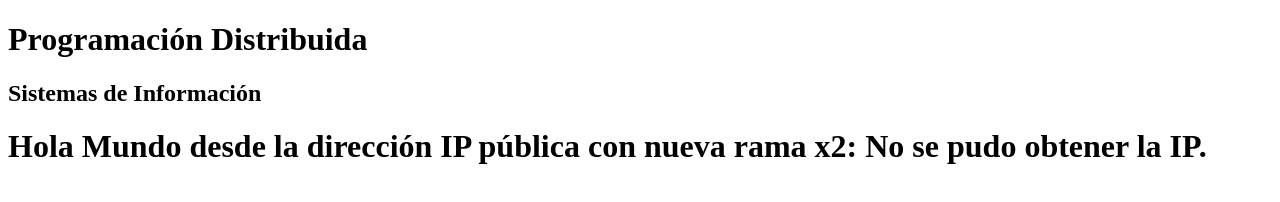
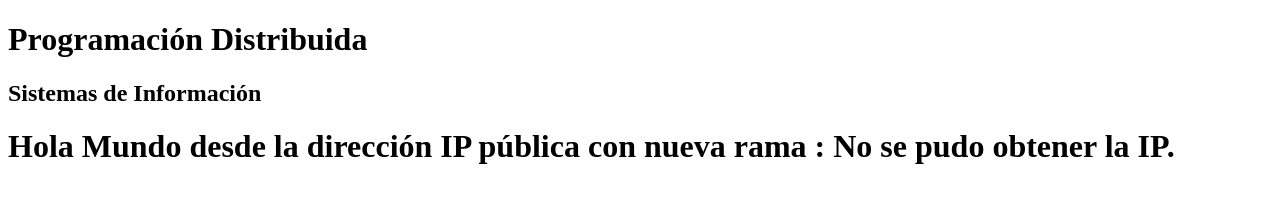
Before and after one commit to MarcosSuntaxi/HelloWorldHTML, a plain HTML site: page index.html in a window 1280 px wide. Drawn offline with Linux system fonts and the light colour scheme; no server answers.

Commit message:
feat: :sparkles: update index,html

```diff
--- a/index.html
+++ b/index.html
@@ -10,7 +10,7 @@
     <h2>Sistemas de Información</h2>
 
     <!-- Mostrar la IP pública de la instancia -->
-    <h1>Hola Mundo desde la dirección IP pública con nueva rama x2: <strong id="instance-ip">Cargando...</strong></h1>
+    <h1>Hola Mundo desde la dirección IP pública con nueva rama : <strong id="instance-ip">Cargando...</strong></h1>
 
     <script>
       // Obtener la dirección IPv4 pública de la instancia EC2
```
